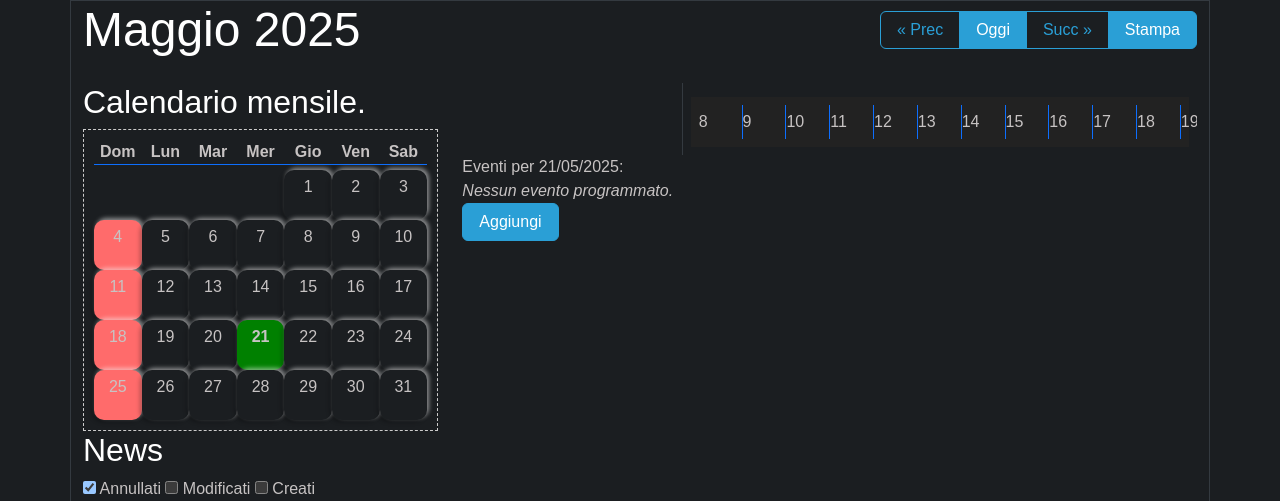
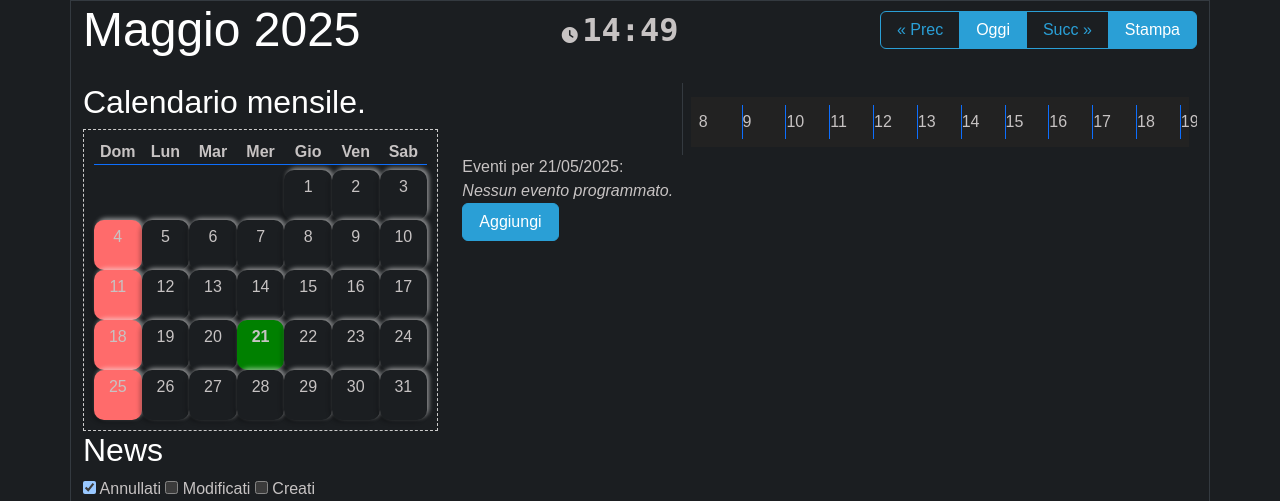
Before and after one commit to sergioferraro/OggiInLab, a PHP site: page /dashboard.php in a window 1280 px wide. Shown: the part 67-568 px from the top of the page. Run offline with PHP 8.4, Linux system fonts and the light colour scheme; the visitor is signed in with stand-in values (Sample User, id 1); data comes from the database, SQL or seed files in the repository; tables that the repository leaves empty or names only in its code hold one stand-in row (values such as "Sample post"); some libraries are stand-ins or nearby versions.

Commit message:
Add clock to dashboard, fixed function call when printing

```diff
--- a/assets/utils/print_today.php
+++ b/assets/utils/print_today.php
@@ -9,6 +9,7 @@ date_default_timezone_set('Europe/Rome');
 mb_internal_encoding('UTF-8');
 
 // Function to handle multibyte string padding (since PHP doesn't have mb_str_pad)
+if(!function_exists('mb_str_pad')){
 function mb_str_pad($input, $pad_length, $pad_string = ' ', $pad_type = STR_PAD_RIGHT) {
     $input_len = mb_strlen($input);
     $pad_len = mb_strlen($pad_string);
@@ -31,6 +32,7 @@ function mb_str_pad($input, $pad_length, $pad_string = ' ', $pad_type = STR_PAD_
     } else { // STR_PAD_RIGHT
         return $input . mb_substr($padded, 0, $need_pad_chars);
     }
+}
 }
 
 
--- a/dashboard.php
+++ b/dashboard.php
@@ -128,6 +128,11 @@ foreach ($appointments as $appt) {
     <link rel="stylesheet" href="assets/css/dash.css" type='text/css' />
 </head>
 <style>
+    #clock {
+        font-family: Monospace;
+        font-size: 2em;
+        text-align: center;
+        }
     .form-label {
         color: gray;
     }
@@ -143,6 +148,8 @@ foreach ($appointments as $appt) {
             <div class="col-12">
                 <div class="d-flex justify-content-between align-items-center">
                     <h2 class="mb-0" id="calendar-title">Aprile 2025</h2>
+                    <i class="fas fa-clock icon-clock"><span> </span><span id="clock"></span> <!-- Ora dinamica --></i> <!-- Icona -->
+
                     <div class="btn-group">
                         <button class="btn btn-outline-primary" id="prev">&laquo; Prec</button>
                         <button class="btn btn-primary" id="today">Oggi</button>
@@ -521,13 +528,13 @@ appointmentDetailsEditModalElement.addEventListener('shown.bs.tab', function (ev
                     output += '*' +`${app.autore}\t` +'ha modificato ' + `${app.titolo}` + ', descrizione: ' +`${app.descrizione}`+ ', nuova data: ' +
                     `${new Date(app.appData).toLocaleDateString('it-IT', {day: 'numeric', month: 'long'})}\t` +
                     `${app.oraInizio.substring(0,5)}` +'-'+
-                    `${app.oraFine.substring(0,5)}` + '\n';
+                    `${app.oraFine.substring(0,5)}` + '<br>';
                 });
                 messaggio = output;
                 } else {
                 messaggio = response.message || 'Errore non specificato';
                 }
-                document.querySelector('.app_modificati').textContent = messaggio;
+                document.querySelector('.app_modificati').innerHTML = messaggio;
             } else {
                 document.querySelector('.app_modificati').textContent = 'Errore di rete: ' + this.statusText;
             }
@@ -549,17 +556,20 @@ appointmentDetailsEditModalElement.addEventListener('shown.bs.tab', function (ev
                 } else if (response.success) {
                     let output = '';
                     response.authors.forEach(app => {
-                    output += '*' +`${app.autore}\t` +'ha creato ' + `${app.titolo}` + ', descrizione: ' +`${app.descrizione}`+ ', nuova data: ' +
+                        output += '*' + `${app.autore}\t` +
+                                'ha creato ' + `${app.titolo}` +
+                                ', descrizione: ' + `${app.descrizione}` +
+                                ', nuova data: ' +
                                 `${new Date(app.appData).toLocaleDateString('it-IT', {day: 'numeric', month: 'long'})}\t` +
-                    `${app.oraInizio.substring(0,5)}` +'-'+
-                    `${app.oraFine.substring(0,5)}` + '\n';
+                                `${app.oraInizio.substring(0,5)}` + '-' +
+                                `${app.oraFine.substring(0,5)}` + '<br>'; // Usa <br> invece di \n
                     });
                     messaggio = output;
                 } else {
                     messaggio = response.message || 'Errore non specificato';
                 }
-                document.querySelector('.app_creati').textContent = messaggio;
-            } else {
+                document.querySelector('.app_creati').innerHTML = messaggio; // Usa innerHTML
+            }    else {
                 document.querySelector('.app_creati').textContent = 'Errore di rete: ' + this.statusText;
             }
             };
@@ -947,6 +957,15 @@ calendarDaysPlaceholder.appendChild(grid);
             window.addEventListener('resize', () => {
 
 });
+function updateClock() {
+            const now = new Date();
+            let hours = String(now.getHours()).padStart(2, '0');
+            let minutes = String(now.getMinutes()).padStart(2, '0');
+            document.getElementById('clock').textContent = `${hours}:${minutes}`;
+        }
+
+        setInterval(updateClock, 60000);
+        updateClock();
 </script>
     <?php include 'includes/footer.php';?>
 </body>
```
Lines whose indentation alone changed are shown as unchanged.
